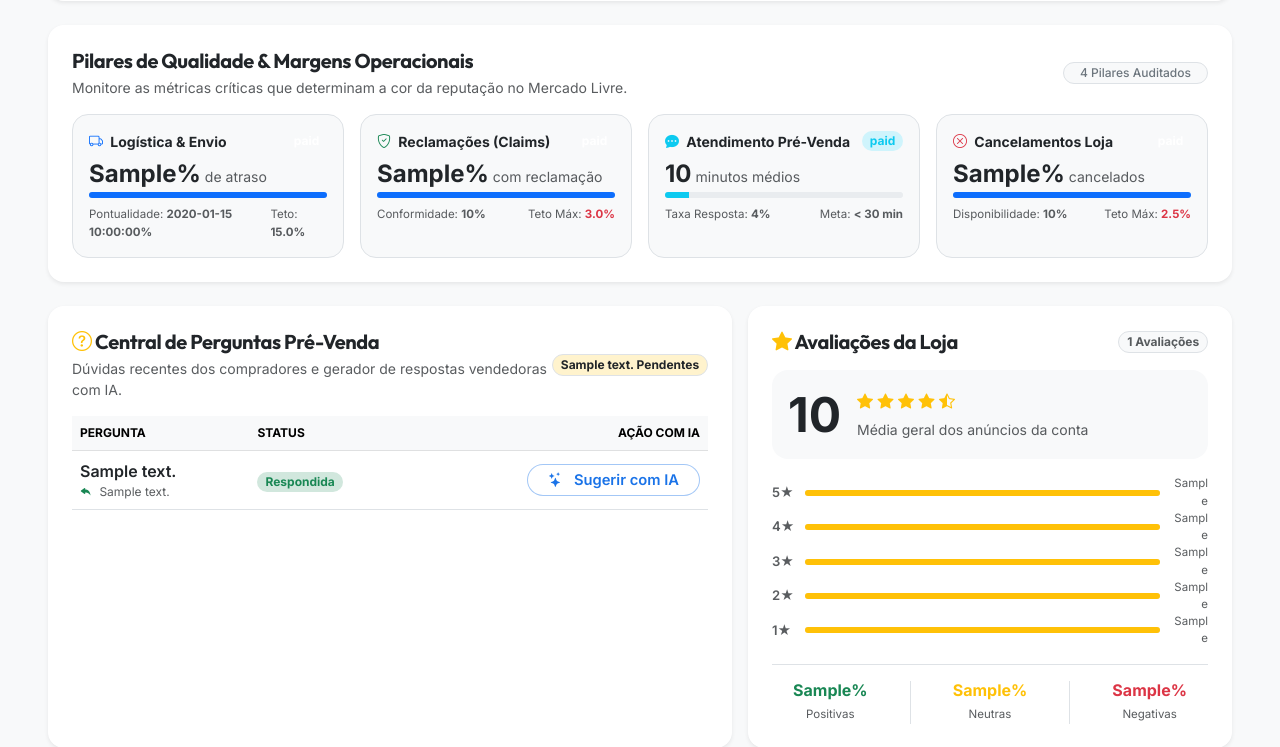
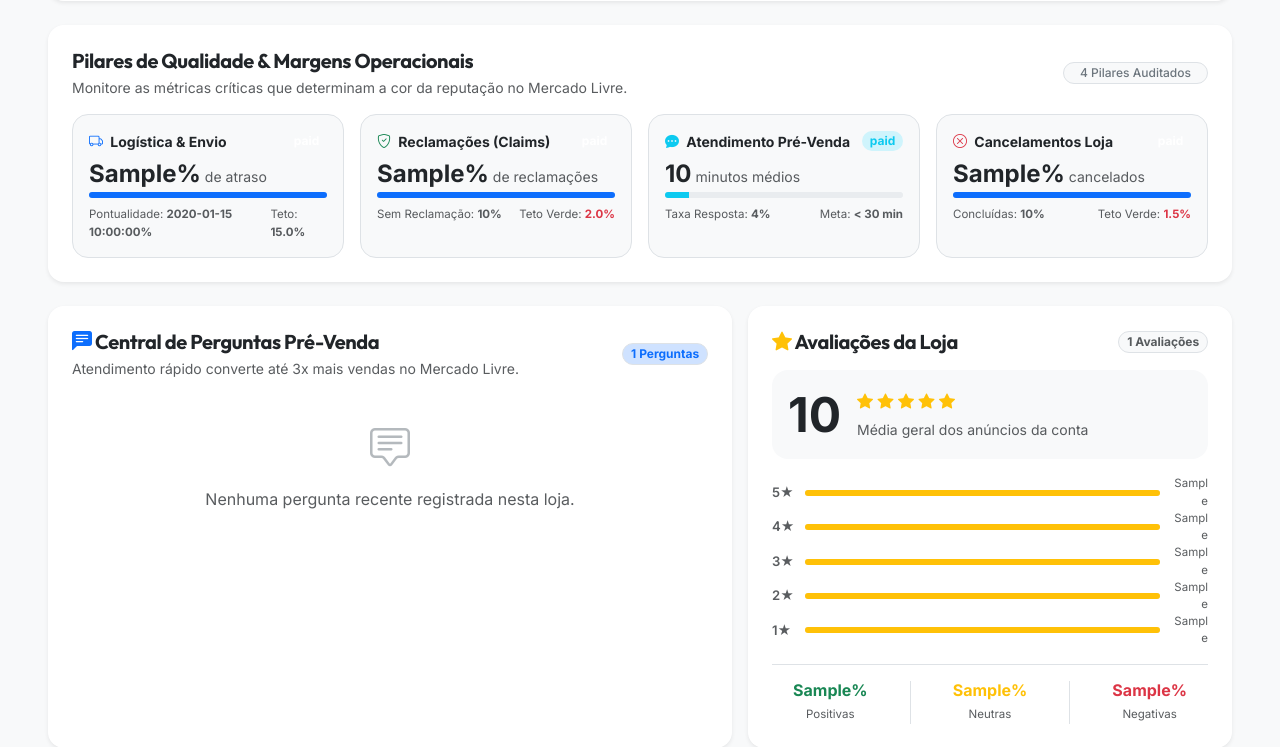
Before and after one commit to Andersonmendes2025/ComentsIA, a Flask app: template templates/mercadolivre_dashboard.html in a window 1280 px wide. Shown: the part 728-1475 px from the top of the page. Run offline with Flask 3, Linux system fonts and the light colour scheme; the template is opened without the code that fills it: most values are stand-ins (such as "Sample title", 1, 10 or a date in 2020); parts of the project's set-up code (start-up, migrations or seed data) failed here and were passed over; some libraries are stand-ins or nearby versions.

Commit message:
fix(mercadolivre): preserva taxa de reclamacoes oficial do ML e corrige notas dinâmicas de avaliacao

```diff
--- a/mercadolivre_auto.py
+++ b/mercadolivre_auto.py
@@ -1220,9 +1220,22 @@ def sync_all_account_data(account: MercadoLivreAccount) -> None:
         account.power_seller_status = rep.get("power_seller_status")
 
         metrics = rep.get("metrics") or {}
-        account.claims_rate = float((metrics.get("claims") or {}).get("rate", 0.0))
-        account.delayed_rate = float((metrics.get("delayed_handling_time") or {}).get("rate", 0.0))
-        account.cancellations_rate = float((metrics.get("cancellations") or {}).get("rate", 0.0))
+
+        def parse_ml_rate(metric_dict):
+            if not metric_dict:
+                return 0.0
+            r = metric_dict.get("rate")
+            if r is None:
+                r = metric_dict.get("value", 0.0)
+            try:
+                val = float(r)
+                return val if val <= 1.0 else (val / 100.0)
+            except Exception:
+                return 0.0
+
+        account.claims_rate = parse_ml_rate(metrics.get("claims"))
+        account.delayed_rate = parse_ml_rate(metrics.get("delayed_handling_time"))
+        account.cancellations_rate = parse_ml_rate(metrics.get("cancellations"))
 
         transactions = rep.get("transactions") or data.get("transactions") or {}
         metrics_sales = ((metrics.get("sales") or {}).get("completed")) or 0
@@ -1294,10 +1307,8 @@ def sync_all_account_data(account: MercadoLivreAccount) -> None:
                     account.negative_rating_pct = round(orders_data["negative_feedback_count"] / total_fb, 3)
                     account.neutral_rating_pct = round(orders_data["neutral_feedback_count"] / total_fb, 3)
 
-            # Reclamações ativas em tempo real
+            # Reclamações ativas em tempo real (apenas para auditoria de chamados abertos)
             claims_data = fetch_account_claims_data(account.seller_id, token)
-            if claims_data["total_opened"] > 0 and account.completed_transactions > 0:
-                account.claims_rate = round(claims_data["total_opened"] / account.completed_transactions, 4)
 
             # Resumo de Faturamento & Custos (Billing API)
             billing_data = fetch_account_billing_summary(account.seller_id, token)
--- a/templates/mercadolivre_dashboard.html
+++ b/templates/mercadolivre_dashboard.html
@@ -332,14 +332,14 @@
             </div>
             <div class="d-flex align-items-baseline gap-1 mb-1">
               <span class="h4 fw-bold text-dark mb-0">{{ health_info.pillars.quality.claims_pct }}%</span>
-              <span class="text-muted small">com reclamação</span>
+              <span class="text-muted small">de reclamações</span>
             </div>
             <div class="progress rounded-pill mb-2" style="height: 6px;">
-              <div class="progress-bar bg-{{ health_info.pillars.quality.risk }}" style="width: {{ (health_info.pillars.quality.claims_pct / 3.0) * 100 }}%;"></div>
+              <div class="progress-bar bg-{{ health_info.pillars.quality.risk }}" style="width: {{ (health_info.pillars.quality.claims_pct / 2.0) * 100 }}%;"></div>
             </div>
             <div class="d-flex justify-content-between text-muted" style="font-size: 0.72rem;">
-              <span>Conformidade: <strong>{{ (100.0 - health_info.pillars.quality.claims_pct)|round(1) }}%</strong></span>
-              <span>Teto Máx: <strong class="text-danger">3.0%</strong></span>
+              <span>Sem Reclamação: <strong>{{ (100.0 - health_info.pillars.quality.claims_pct)|round(2) }}%</strong></span>
+              <span>Teto Verde: <strong class="text-danger">2.0%</strong></span>
             </div>
           </div>
         </div>
@@ -381,11 +381,11 @@
               <span class="text-muted small">cancelados</span>
             </div>
             <div class="progress rounded-pill mb-2" style="height: 6px;">
-              <div class="progress-bar bg-{{ health_info.pillars.operation.risk }}" style="width: {{ (health_info.pillars.operation.cancel_pct / 2.5) * 100 }}%;"></div>
+              <div class="progress-bar bg-{{ health_info.pillars.operation.risk }}" style="width: {{ (health_info.pillars.operation.cancel_pct / 1.5) * 100 }}%;"></div>
             </div>
             <div class="d-flex justify-content-between text-muted" style="font-size: 0.72rem;">
-              <span>Disponibilidade: <strong>{{ (100.0 - health_info.pillars.operation.cancel_pct)|round(1) }}%</strong></span>
-              <span>Teto Máx: <strong class="text-danger">2.5%</strong></span>
+              <span>Concluídas: <strong>{{ (100.0 - health_info.pillars.operation.cancel_pct)|round(2) }}%</strong></span>
+              <span>Teto Verde: <strong class="text-danger">1.5%</strong></span>
             </div>
           </div>
         </div>
@@ -402,41 +402,54 @@
           <div class="d-flex justify-content-between align-items-center mb-3">
             <div>
               <h2 class="h5 fw-bold text-dark mb-1">
-                <i class="bi bi-question-circle text-warning me-1.5"></i> Central de Perguntas Pré-Venda
+                <i class="bi bi-chat-left-text-fill text-primary me-1.5"></i> Central de Perguntas Pré-Venda
               </h2>
-              <p class="text-muted small mb-0">Dúvidas recentes dos compradores e gerador de respostas vendedoras com IA.</p>
+              <p class="text-muted small mb-0">Atendimento rápido converte até 3x mais vendas no Mercado Livre.</p>
             </div>
-            <span class="badge bg-warning-subtle text-dark border px-2.5 py-1 rounded-pill small fw-bold">
-              {{ current_account.unanswered_questions or 0 }} Pendentes
-            </span>
+            <div class="d-flex gap-2">
+              <span class="badge bg-primary-subtle text-primary border px-2.5 py-1 rounded-pill small">
+                {{ current_account.total_questions or 0 }} Perguntas
+              </span>
+              {% if current_account.unanswered_questions and current_account.unanswered_questions > 0 %}
+                <span class="badge bg-danger text-white px-2.5 py-1 rounded-pill small">
+                  {{ current_account.unanswered_questions }} Pendentes
+                </span>
+              {% endif %}
+            </div>
           </div>
 
-          {% if recent_questions %}
+          <!-- LISTA DE PERGUNTAS RECENTES -->
+          {% set recent_q = current_account.get_recent_questions() %}
+          {% if recent_q %}
             <div class="table-responsive">
-              <table class="table table-hover align-middle mb-0">
+              <table class="table align-middle table-hover mb-0" style="font-size: 0.85rem;">
                 <thead class="table-light">
-                  <tr class="text-uppercase small text-muted" style="font-size: 0.75rem;">
-                    <th>Pergunta</th>
+                  <tr>
+                    <th>Data / Hora</th>
+                    <th>Pergunta do Comprador</th>
                     <th>Status</th>
-                    <th class="text-end">Ação com IA</th>
+                    <th class="text-end">Ações IA</th>
                   </tr>
                 </thead>
                 <tbody>
-                  {% for q in recent_questions %}
+                  {% for q in recent_q %}
                     <tr>
-                      <td style="max-width: 320px;">
-                        <span class="d-block fw-semibold text-dark text-truncate" title="{{ q.text }}">{{ q.text }}</span>
-                        {% if q.answer_text %}
-                          <span class="d-block text-muted small text-truncate mt-0.5" style="font-size: 0.75rem;" title="{{ q.answer_text }}">
-                            <i class="bi bi-reply-fill text-success me-1"></i> {{ q.answer_text }}
-                          </span>
+                      <td class="text-muted text-nowrap" style="font-size: 0.78rem;">
+                        {{ q.date_created[:16].replace('T', ' ') if q.date_created else 'Recente' }}
+                      </td>
+                      <td>
+                        <div class="fw-semibold text-dark">{{ q.text }}</div>
+                        {% if q.status == 'ANSWERED' and q.answer_text %}
+                          <div class="text-muted small mt-1 ps-2 border-start border-2 border-success">
+                            <i class="bi bi-arrow-return-right text-success me-1"></i> {{ q.answer_text }}
+                          </div>
                         {% endif %}
                       </td>
                       <td>
                         {% if q.status == 'UNANSWERED' %}
-                          <span class="badge bg-warning text-dark px-2 py-1 rounded-pill small">Sem Resposta</span>
+                          <span class="badge bg-danger-subtle text-danger rounded-pill px-2 py-0.5">Pendente</span>
                         {% else %}
-                          <span class="badge bg-success-subtle text-success px-2 py-1 rounded-pill small">Respondida</span>
+                          <span class="badge bg-success-subtle text-success rounded-pill px-2 py-0.5">Respondida</span>
                         {% endif %}
                       </td>
                       <td class="text-end">
@@ -472,14 +485,19 @@
 
           <!-- NOTA MÉDIA GERAL -->
           <div class="d-flex align-items-center gap-3 p-3 rounded-4 bg-light mb-3">
-            <div class="display-5 fw-bold text-dark">{{ health_info.store_ratings.rating_average or '4.8' }}</div>
+            <div class="display-5 fw-bold text-dark">{{ health_info.store_ratings.average or 0.0 }}</div>
             <div>
               <div class="text-warning mb-1">
-                <i class="bi bi-star-fill"></i>
-                <i class="bi bi-star-fill"></i>
-                <i class="bi bi-star-fill"></i>
-                <i class="bi bi-star-fill"></i>
-                <i class="bi bi-star-half"></i>
+                {% set star_val = (health_info.store_ratings.average or 0.0)|float %}
+                {% for i in range(1, 6) %}
+                  {% if star_val >= i %}
+                    <i class="bi bi-star-fill"></i>
+                  {% elif star_val >= (i - 0.5) %}
+                    <i class="bi bi-star-half"></i>
+                  {% else %}
+                    <i class="bi bi-star text-muted opacity-25"></i>
+                  {% endif %}
+                {% endfor %}
               </div>
               <span class="text-muted small">Média geral dos anúncios da conta</span>
             </div>
```
Also changed, not shown: models_mercadolivre.py (+7 -2 lines), tests/test_mercadolivre.py (+3 -0 lines).
